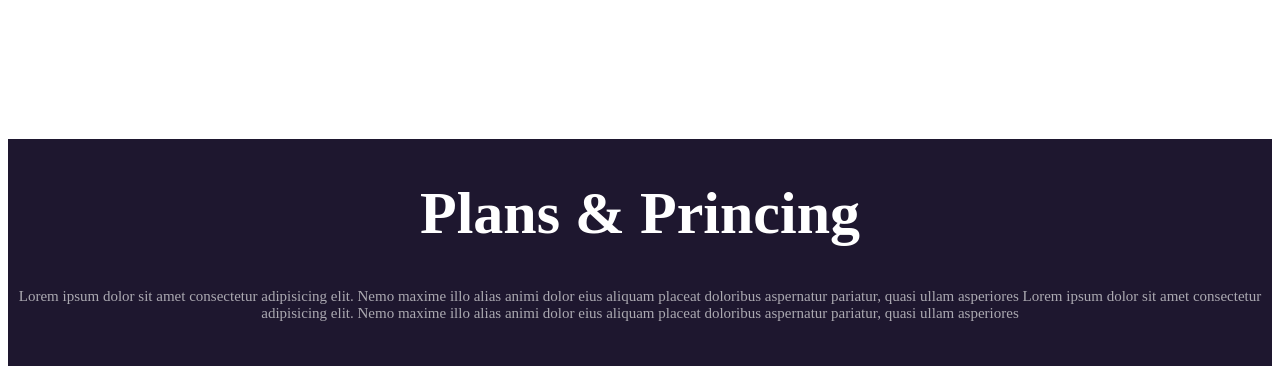
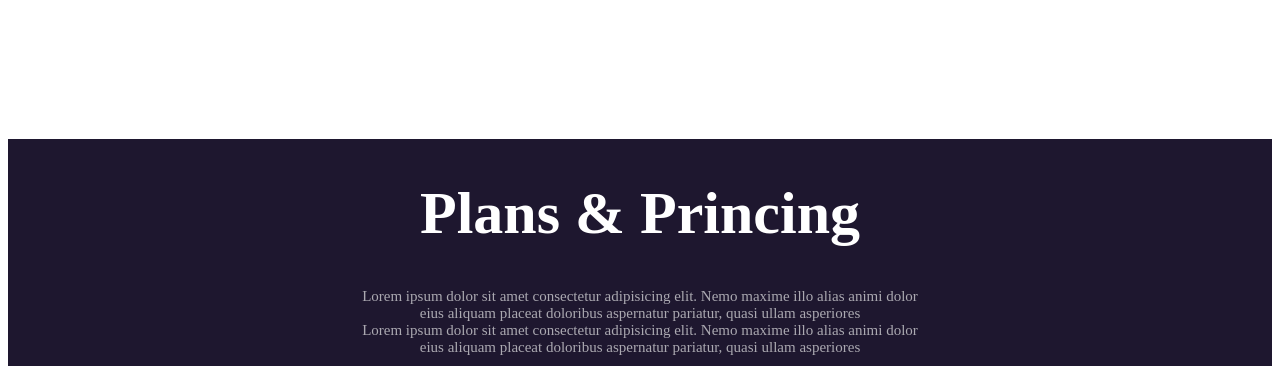
Before and after one commit to Mateo312112/pagina_henry4, a plain HTML site: page index.html in a window 1280 px wide. Shown: the part 1289-1655 px from the top of the page. Drawn offline with Linux system fonts and the light colour scheme.

Commit message:
despliege corregido2

```diff
--- a/index.html
+++ b/index.html
@@ -82,10 +82,10 @@
             Plans & Princing
         </h2>
         <p class="parrafo_pagina3">
-            Lorem ipsum dolor sit amet consectetur adipisicing elit. Nemo maxime illo alias animi dolor
-            eius aliquam placeat doloribus aspernatur pariatur, quasi ullam asperiores
-            Lorem ipsum dolor sit amet consectetur adipisicing elit. Nemo maxime illo alias animi dolor
-            eius aliquam placeat doloribus aspernatur pariatur, quasi ullam asperiores
+            Lorem ipsum dolor sit amet consectetur adipisicing elit. Nemo maxime illo alias animi dolor <br>
+            eius aliquam placeat doloribus aspernatur pariatur, quasi ullam asperiores <br>
+            Lorem ipsum dolor sit amet consectetur adipisicing elit. Nemo maxime illo alias animi dolor <br>
+            eius aliquam placeat doloribus aspernatur pariatur, quasi ullam asperiores <br>
         </p>
         <div class="cuadros">
             <div class="cuadro1">
```
